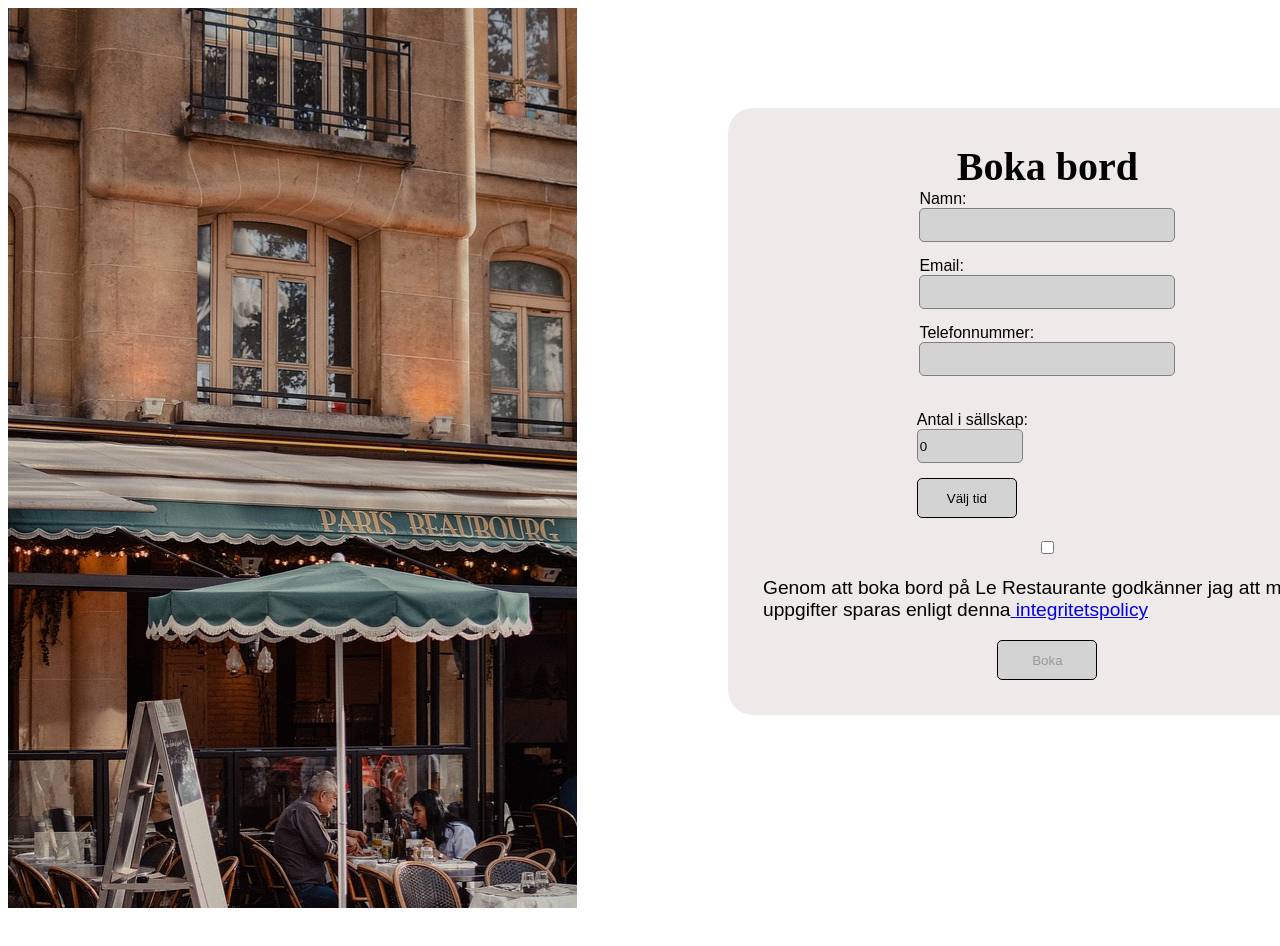
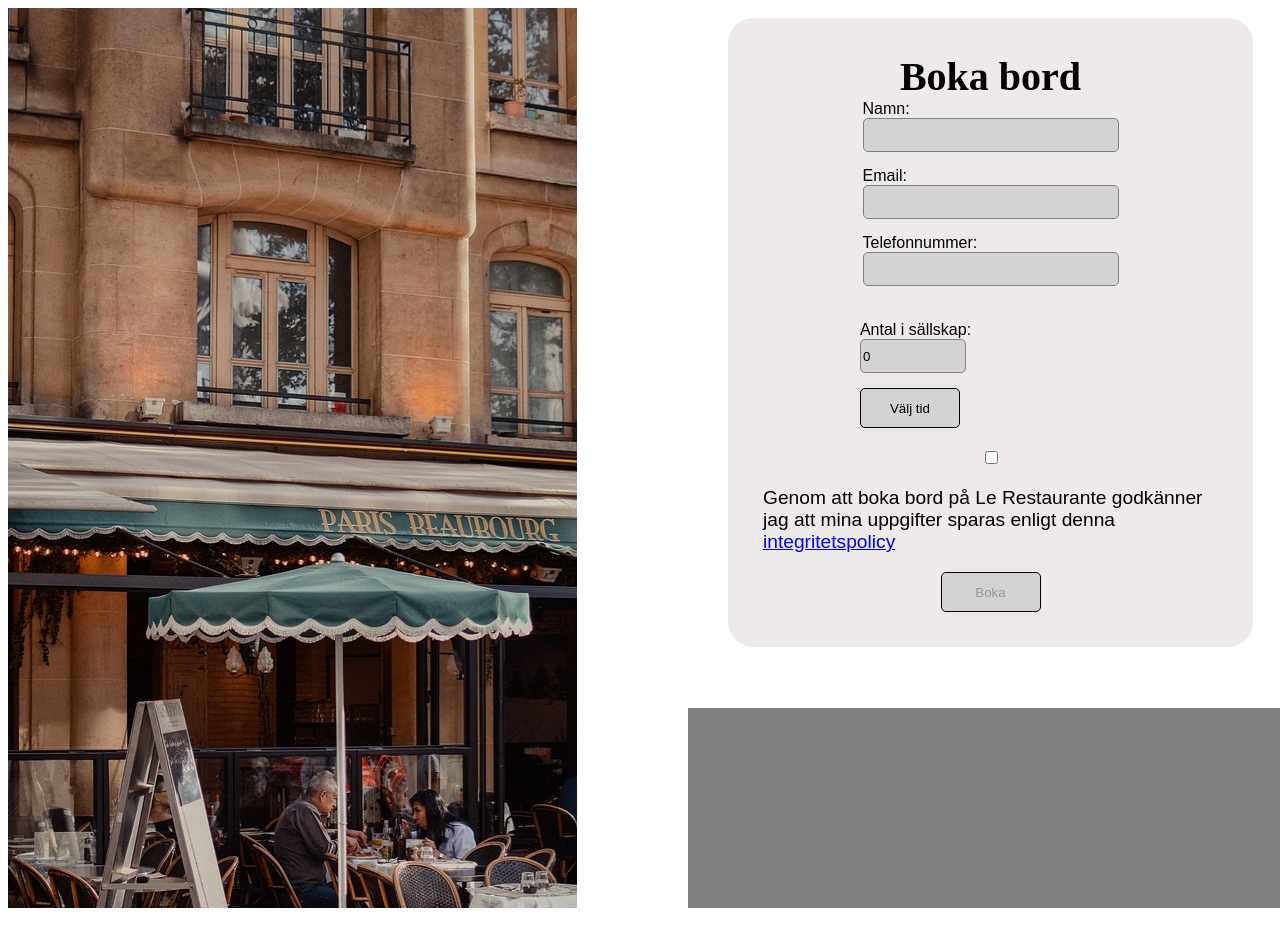
Before and after one commit to MarcusRei/Le-Restaurante, a React (Vite) app in the folder fed22s-therestaurant/: page /booking in a window 1280 px wide. Shown: the top 946 px of the page. Before the commit the page ends 916 px from the top, so only its background shows below. Built offline with nearby package versions, Linux system fonts and the light colour scheme; a web font is replaced by a local one.

Commit message:
feat start styling of footer

```diff
--- /dev/null
+++ b/fed22s-therestaurant/src/components/Footer.tsx
@@ -0,0 +1,5 @@
+import { StyledFooter } from "./styled/StyledFooter";
+
+export const Footer = () => {
+  return <StyledFooter></StyledFooter>;
+};
--- a/fed22s-therestaurant/src/components/Layout.tsx
+++ b/fed22s-therestaurant/src/components/Layout.tsx
@@ -1,6 +1,7 @@
 import { Outlet } from "react-router-dom";
 import { Wrapper } from "./styled/Wrapper";
 import { ImageBackground } from "./styled/ImageBackground";
+import { Footer } from "./Footer";
 
 export const Layout = () => {
   return (
@@ -10,6 +11,7 @@ export const Layout = () => {
           <Outlet></Outlet>
         </Wrapper>
       </ImageBackground>
+      <Footer></Footer>
     </>
   );
 };
--- /dev/null
+++ b/fed22s-therestaurant/src/components/styled/StyledFooter.tsx
@@ -0,0 +1,14 @@
+import styled from "styled-components";
+
+export const StyledFooter = styled.div`
+  background-color: gray;
+  height: 200px;
+  width: 100vw;
+  z-index: 10;
+  @media (min-width: 844px) {
+    width: 55%;
+    position: relative;
+    left: 680px;
+    bottom: 200px;
+  }
+`;
--- a/fed22s-therestaurant/src/components/styled/StyledForm.tsx
+++ b/fed22s-therestaurant/src/components/styled/StyledForm.tsx
@@ -13,8 +13,11 @@ export const StyledForm = styled.form`
 
   @media (min-width: 844px) {
     padding: 35px;
-    width: 100%;
+    width: 80%;
     background-color: #efeaea;
+    position: relative;
+    bottom: 90px;
+    justify-content: center;
 
     p {
       font-size: larger;
```
